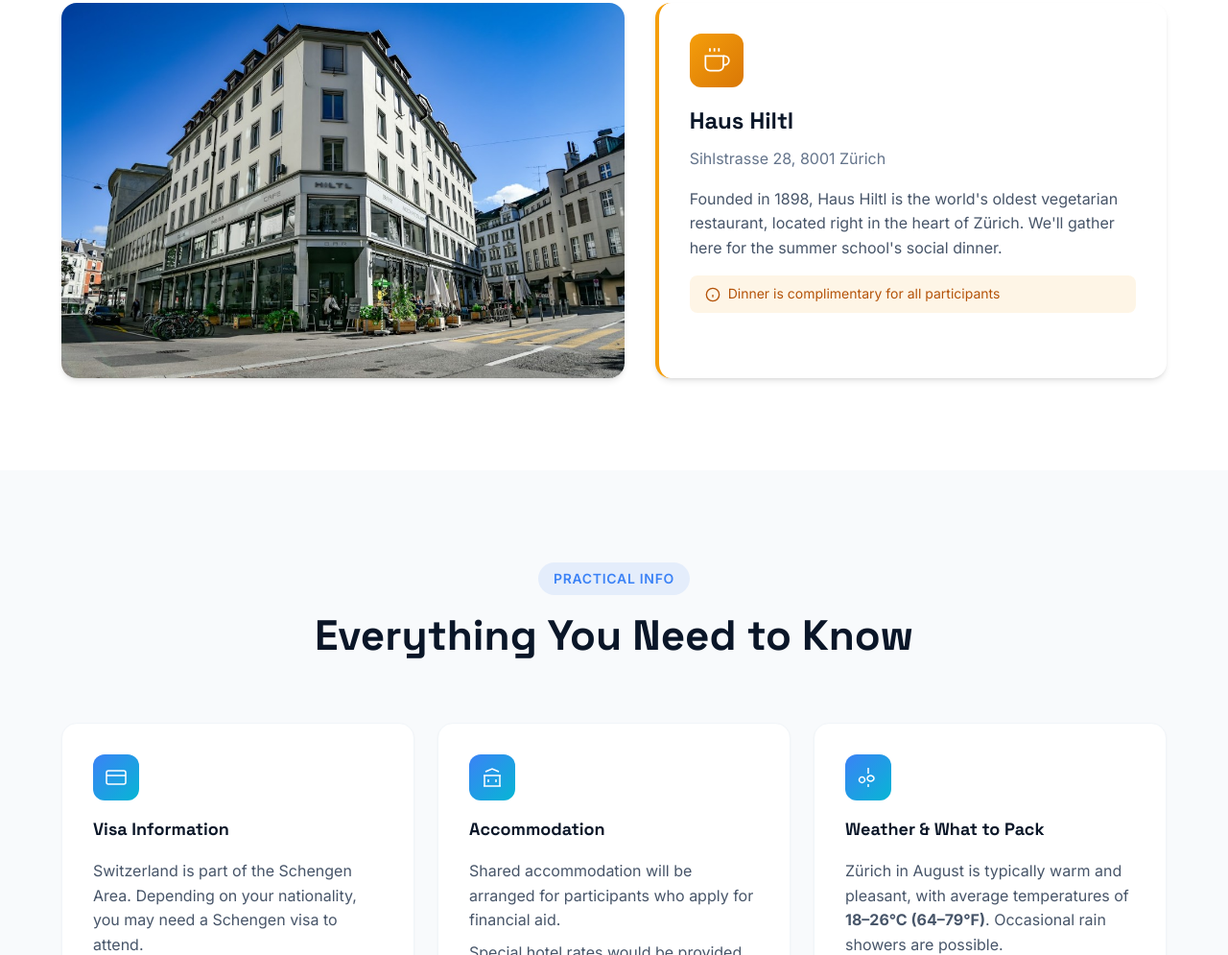
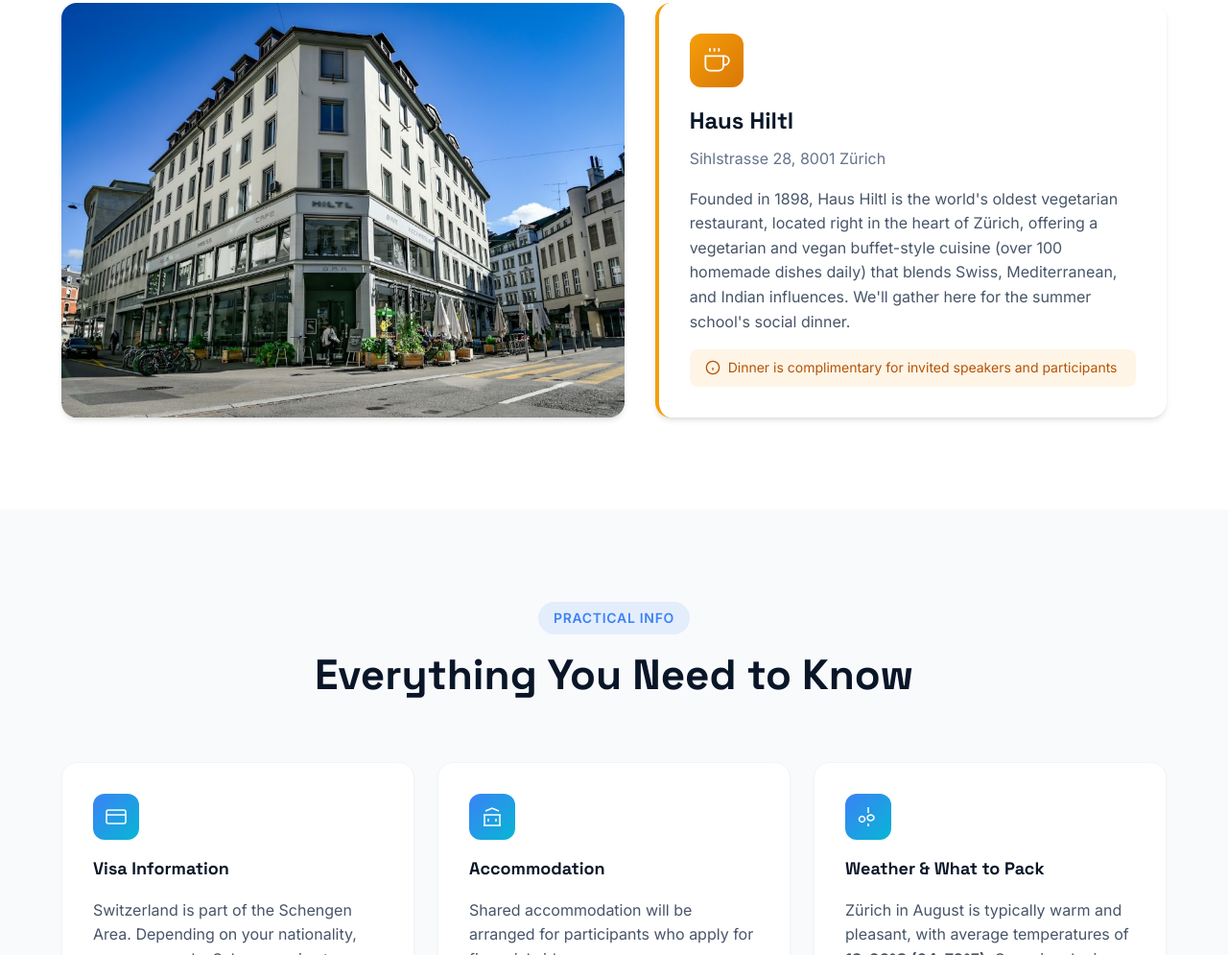
Before and after one commit to reliable-ml/reliable-ml.github.io, a plain HTML site: page index.html in a window 1280 px wide. Shown: the part 9855-10850 px from the top of the page at 96% size. Drawn offline with Linux system fonts and the light colour scheme.

Commit message:
Update index.html

```diff
--- a/index.html
+++ b/index.html
@@ -910,13 +910,13 @@
                     </div>
                     <h3>Haus Hiltl</h3>
                     <p class="venue-address">Sihlstrasse 28, 8001 Zürich</p>
-                    <p>Founded in 1898, Haus Hiltl is the world's oldest vegetarian restaurant, located right in the heart of Zürich. We'll gather here for the summer school's social dinner.</p>
+                    <p>Founded in 1898, Haus Hiltl is the world's oldest vegetarian restaurant, located right in the heart of Zürich, offering a vegetarian and vegan buffet-style cuisine (over 100 homemade dishes daily) that blends Swiss, Mediterranean, and Indian influences. We'll gather here for the summer school's social dinner.</p>
                     <div class="travel-note">
                         <svg viewBox="0 0 24 24" fill="none" stroke="currentColor" stroke-width="2">
                             <circle cx="12" cy="12" r="10"/>
                             <path d="M12 16v-4M12 8h.01"/>
                         </svg>
-                        <span>Dinner is complimentary for all participants</span>
+                        <span>Dinner is complimentary for invited speakers and participants</span>
                     </div>
                 </div>
             </div>
```
